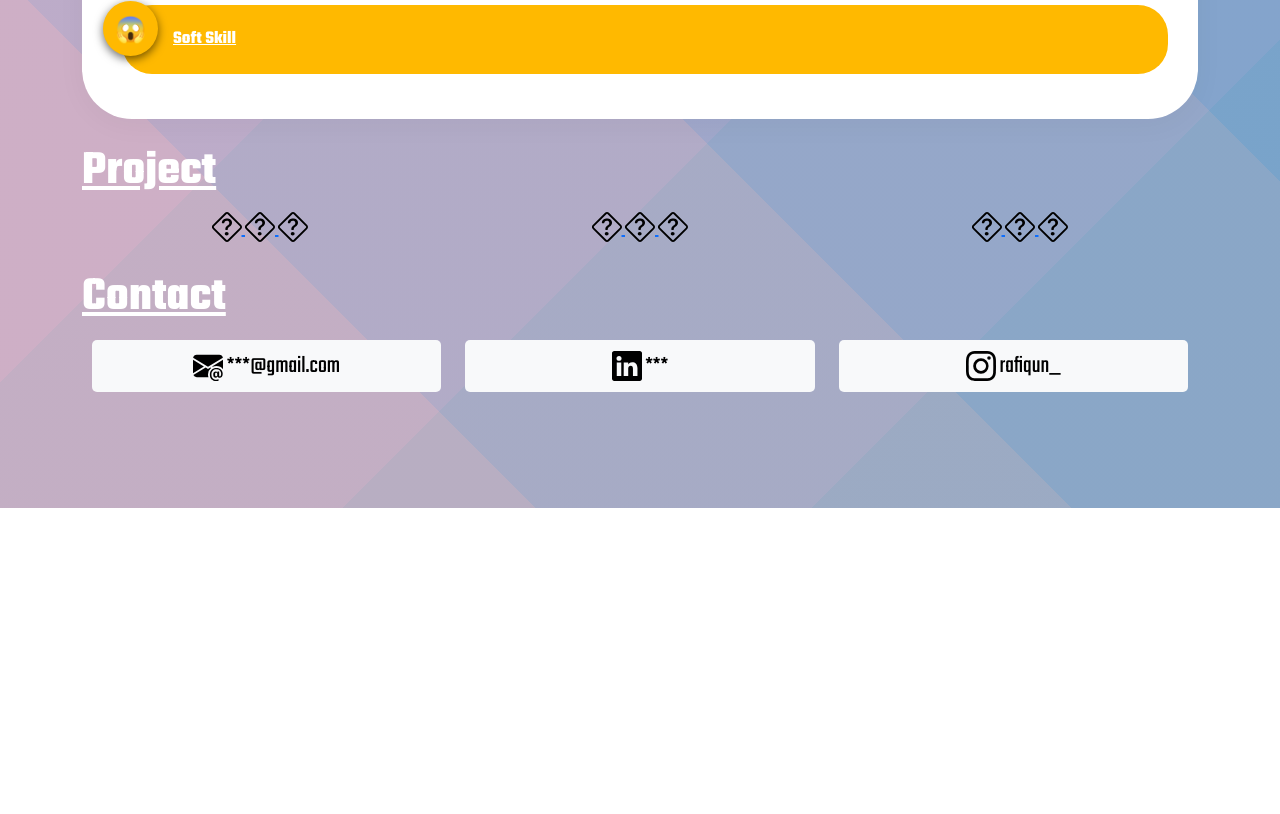
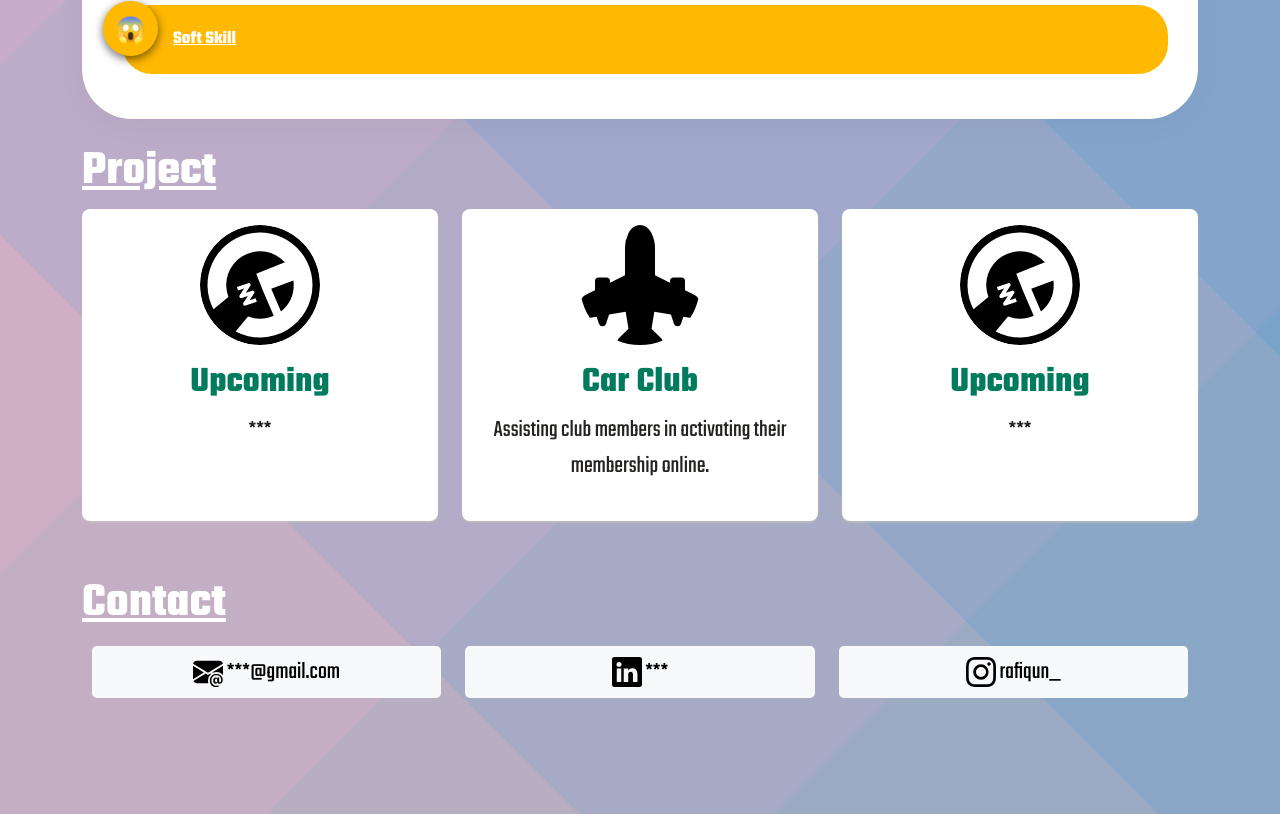
Before and after one commit to otterqun/portfolio, a plain HTML site: page index.html in a window 1280 px wide. Shown: the part 1961-2775 px from the top of the page. Before the commit the page ends 2469 px from the top, so only its background shows below. Drawn offline with nearby package versions, Linux system fonts and the light colour scheme.

Commit message:
third commit

```diff
--- /dev/null
+++ b/css/flip-card.css
@@ -0,0 +1,130 @@
+
+.btn-primary:hover,
+.btn-primary:focus {
+    background-color: #108d6f;
+    border-color: #108d6f;
+    box-shadow: none;
+    outline: none;
+}
+
+.btn-primary {
+    color: #fff;
+    background-color: #007b5e;
+    border-color: #007b5e;
+}
+
+section {
+    padding: 60px 0;
+}
+
+section .section-title {
+    text-align: center;
+    color: #007b5e;
+    margin-bottom: 50px;
+    text-transform: uppercase;
+}
+
+#team .card {
+    border: none;
+    background: #ffffff;
+}
+
+.image-flip:hover .backside,
+.image-flip.hover .backside {
+    -webkit-transform: rotateY(0deg);
+    -moz-transform: rotateY(0deg);
+    -o-transform: rotateY(0deg);
+    -ms-transform: rotateY(0deg);
+    transform: rotateY(0deg);
+    border-radius: .25rem;
+}
+
+.image-flip:hover .frontside,
+.image-flip.hover .frontside {
+    -webkit-transform: rotateY(180deg);
+    -moz-transform: rotateY(180deg);
+    -o-transform: rotateY(180deg);
+    transform: rotateY(180deg);
+}
+
+.mainflip {
+    -webkit-transition: 1s;
+    -webkit-transform-style: preserve-3d;
+    -ms-transition: 1s;
+    -moz-transition: 1s;
+    transform: perspective(1000px);
+    -moz-transform-style: preserve-3d;
+    -ms-transform-style: preserve-3d;
+    transition: 1s;
+    transform-style: preserve-3d;
+    position: relative;
+}
+
+.frontside {
+    position: relative;
+    -webkit-transform: rotateY(0deg);
+    transform: rotateY(0deg);
+    z-index: 2;
+    margin-bottom: 30px;
+}
+
+.backside {
+    position: absolute;
+    top: 0;
+    left: 0;
+    /* background: white; */
+    -webkit-transform: rotateY(-180deg);
+    -moz-transform: rotateY(-180deg);
+    -o-transform: rotateY(-180deg);
+    -ms-transform: rotateY(-180deg);
+    transform: rotateY(-180deg);
+    /* -webkit-box-shadow: 5px 7px 9px -4px rgb(158, 158, 158); */
+    /* -moz-box-shadow: 5px 7px 9px -4px rgb(158, 158, 158); */
+    /* box-shadow: 5px 7px 9px -4px rgb(158, 158, 158); */
+}
+
+.frontside,
+.backside {
+    -webkit-backface-visibility: hidden;
+    -moz-backface-visibility: hidden;
+    -ms-backface-visibility: hidden;
+    backface-visibility: hidden;
+    -webkit-transition: 1s;
+    -webkit-transform-style: preserve-3d;
+    -moz-transition: 1s;
+    -moz-transform-style: preserve-3d;
+    -o-transition: 1s;
+    -o-transform-style: preserve-3d;
+    -ms-transition: 1s;
+    -ms-transform-style: preserve-3d;
+    transition: 1s;
+    transform-style: preserve-3d;
+}
+
+.frontside .card,
+.backside .card {
+    min-height: 312px;
+}
+
+.backside .card a {
+    font-size: 18px;
+    color: #007b5e !important;
+}
+
+.frontside .card .card-title,
+.backside .card .card-title {
+    color: #007b5e !important;
+}
+
+.frontside .card .card-body img {
+    width: 120px;
+    height: 120px;
+    border-radius: 50%;
+}
+
+
+@media (max-width: 499px) {
+    .custom-display{
+        display: none;
+    }
+  }
--- a/css/index.css
+++ b/css/index.css
@@ -2,6 +2,7 @@ body{
     background-image: linear-gradient(45deg, rgba(254, 246, 210, 0.53) 0%, rgba(254, 246, 210, 0.53) 14.286%,rgba(221, 240, 216, 0.53) 14.286%, rgba(221, 240, 216, 0.53) 28.572%,rgba(188, 233, 223, 0.53) 28.572%, rgba(188, 233, 223, 0.53) 42.858%,rgba(156, 227, 229, 0.53) 42.858%, rgba(156, 227, 229, 0.53) 57.144%,rgba(123, 220, 235, 0.53) 57.144%, rgba(123, 220, 235, 0.53) 71.42999999999999%,rgba(90, 214, 242, 0.53) 71.43%, rgba(90, 214, 242, 0.53) 85.71600000000001%,rgba(57, 207, 248, 0.53) 85.716%, rgba(57, 207, 248, 0.53) 100.002%),linear-gradient(135deg, rgb(246, 99, 200) 0%, rgb(246, 99, 200) 12.5%,rgb(223, 98, 196) 12.5%, rgb(223, 98, 196) 25%,rgb(199, 97, 192) 25%, rgb(199, 97, 192) 37.5%,rgb(176, 96, 188) 37.5%, rgb(176, 96, 188) 50%,rgb(152, 95, 184) 50%, rgb(152, 95, 184) 62.5%,rgb(129, 94, 180) 62.5%, rgb(129, 94, 180) 75%,rgb(105, 93, 176) 75%, rgb(105, 93, 176) 87.5%,rgb(82, 92, 172) 87.5%, rgb(82, 92, 172) 100%);
     font-family: 'Teko', sans-serif;
     font-size: x-large;
+    cursor: not-allowed;
 }
 
 footer{
--- a/index.html
+++ b/index.html
@@ -16,6 +16,7 @@
     <link rel="stylesheet" href="css/timeline.css">
     <link rel="stylesheet" href="css/skill.css">
     <link rel="stylesheet" href="css/accordion.css">
+    <link rel="stylesheet" href="css/flip-card.css">
 
     <!-- Font -->
     <link rel="stylesheet" href="https://fonts.googleapis.com/css2?family=Teko:wght@400;700&display=swap">
@@ -50,7 +51,7 @@
                         <a class="nav-link" href="#contact">Contact</a>
                     </li>
                     <li class="nav-item">
-                        <a class="nav-link" href="open-source.html">Credit</a>
+                        <a class="nav-link text-danger" href="open-source.html" title="Thanks to open source "><u>CREDIT</u></a>
                     </li>
                 </ul>
             </div>
@@ -281,31 +282,104 @@
         <div class="row">
             <h4 class="text-white title-custom"><u>Project</u></h4>
         </div>
-        <div class="row text-center">
-            <div class="col-12 col-md-4">
-                <a class="text-center">
-                    <img src="images/question-diamond.svg" alt="email" width="30">
-                    <img src="images/question-diamond.svg" alt="email" width="30">
-                    <img src="images/question-diamond.svg" alt="email" width="30">
-                </a>
+
+        <div class="row">
+            <!-- Team member -->
+            <div class="col-xs-12 col-sm-6 col-md-4">
+                <div class="image-flip custom-display" ontouchstart="this.classList.toggle('hover');">
+                    <div class="mainflip">
+                        <!--  -->
+                        <div class="frontside">
+                            <div class="card">
+                                <div class="card-body text-center">
+                                    <p>
+                                        <img src="images/wrench-adjustable-circle.svg" alt="airplane-engines-fill">
+                                    </p>
+                                    <h4 class="card-title">Upcoming</h4>
+                                    <p class="card-text">***
+                                    </p>
+                                </div>
+                            </div>
+                        </div>
+                        <div class="backside">
+                            <div class="card">
+                                <div class="card-body text-left mt-2">
+                                    <h4 class="card-title">Upcoming</h4>
+                                    <p class="card-text">*****************************************</p>
+                                </div>
+                            </div>
+                        </div>
+                        <!--  -->
+                    </div>
+                </div>
             </div>
-            <div class="col-12 col-md-4">
-                <a class="text-center">
-                    <img src="images/question-diamond.svg" alt="email" width="30">
-                    <img src="images/question-diamond.svg" alt="email" width="30">
-                    <img src="images/question-diamond.svg" alt="email" width="30">
-                </a>
+            <!-- ./Team member -->
+            <!-- Team member -->
+            <div class="col-xs-12 col-sm-6 col-md-4">
+                <div class="image-flip" ontouchstart="this.classList.toggle('hover');">
+                    <div class="mainflip">
+                        <!--  -->
+                        <div class="frontside">
+                            <div class="card">
+                                <div class="card-body text-center">
+                                    <p>
+                                        <img src="images/airplane-engines-fill.svg" alt="airplane-engines-fill">
+                                    </p>
+                                    <h4 class="card-title">Car Club</h4>
+                                    <p class="card-text">Assisting club members in activating their membership online.
+                                    </p>
+                                </div>
+                            </div>
+                        </div>
+                        <div class="backside">
+                            <div class="card">
+                                <div class="card-body text-left mt-2">
+                                    <h4 class="card-title">Features :</h4>
+                                    <p class="card-text">* Utilizing core PHP as the backend</p>
+                                    <p class="card-text">* Implementing APIs such as the Toyyibpay payment gateway</p>
+                                    <p class="card-text">* Email verification for registration</p>
+                                    <p class="card-text">* Admin dashboard monitoring for the club</p>
+                                </div>
+                            </div>
+                        </div>
+                        <!--  -->
+                    </div>
+                </div>
             </div>
-            <div class="col-12 col-md-4">
-                <a class="text-center">
-                    <img src="images/question-diamond.svg" alt="email" width="30">
-                    <img src="images/question-diamond.svg" alt="email" width="30">
-                    <img src="images/question-diamond.svg" alt="email" width="30">
-                </a>
+            <!-- ./Team member -->
+            <!-- Team member -->
+            <div class="col-xs-12 col-sm-6 col-md-4">
+                <div class="image-flip custom-display" ontouchstart="this.classList.toggle('hover');">
+                    <div class="mainflip">
+                        <!--  -->
+                        <div class="frontside">
+                            <div class="card">
+                                <div class="card-body text-center">
+                                    <p>
+                                        <img src="images/wrench-adjustable-circle.svg" alt="airplane-engines-fill">
+                                    </p>
+                                    <h4 class="card-title">Upcoming</h4>
+                                    <p class="card-text">***
+                                    </p>
+                                </div>
+                            </div>
+                        </div>
+                        <div class="backside">
+                            <div class="card">
+                                <div class="card-body text-left mt-2">
+                                    <h4 class="card-title">Upcoming</h4>
+                                    <p class="card-text">*****************************************</p>
+                                </div>
+                            </div>
+                        </div>
+                        <!--  -->
+                    </div>
+                </div>
             </div>
+            <!-- ./Team member -->
         </div>
     </div>
-    <!-- END OF PROJECT -->
+    <!--  -->
 
     <!-- CONTACT -->
     <div class="container pt-4" id="contact">
@@ -324,7 +398,8 @@
                 <!-- <a href="#">Link 4</a> -->
             </div>
             <div class="col-12 col-md-4">
-                <a href="#" class="text-center"><img src="images/instagram.svg" alt="instagram" width="30"> rafiqun_ </a>
+                <a href="#" class="text-center"><img src="images/instagram.svg" alt="instagram" width="30"> rafiqun_
+                </a>
                 <!-- <a href="#">Link 6</a> -->
             </div>
         </div>
```
Also changed, not shown: open-source.html (+24 -1 lines), images/wrench-adjustable-circle.svg (added), 1 other file.
